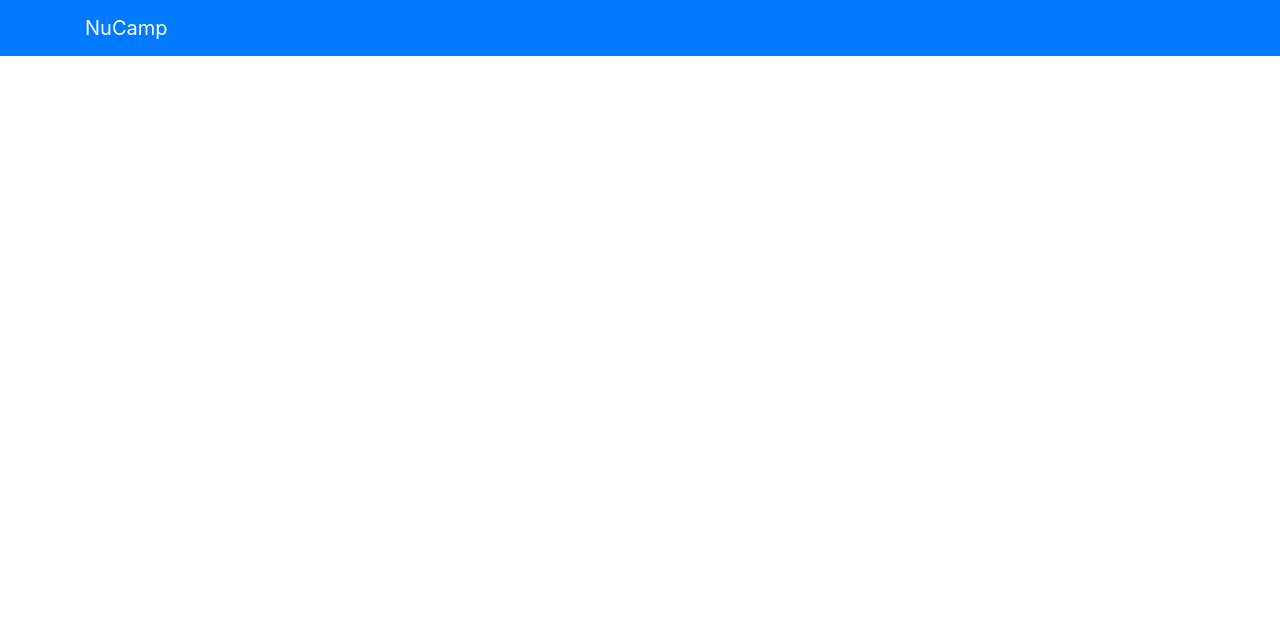
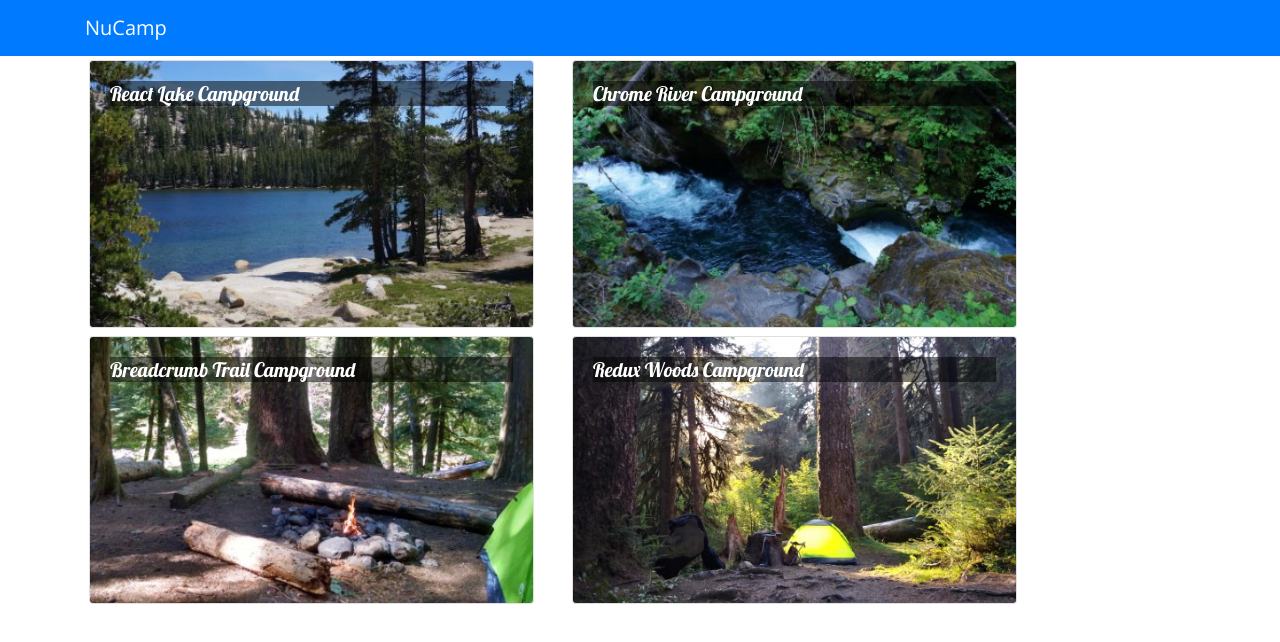
Before and after one commit to Irond76/ncreact, a React (Create React App) app: page / in a window 1280 px wide. Shown: the top 642 px of the page. Built offline with nearby package versions, Linux system fonts and the light colour scheme.

Commit message:
Components Part 2

```diff
--- a/package.json
+++ b/package.json
@@ -12,6 +12,8 @@
     "react-popper": "1.3.6",
     "react-scripts": "5.0.0",
     "reactstrap": "8.5.1",
+    "typeface-lobster": "^1.1.13",
+    "typeface-open-sans": "^1.1.13",
     "web-vitals": "^2.1.0"
   },
   "scripts": {
--- a/src/App.css
+++ b/src/App.css
@@ -1,38 +1,12 @@
-.App {
-  text-align: center;
+body {
+  font-family: "Open Sans", sans-serif;
 }
 
-.App-logo {
-  height: 40vmin;
-  pointer-events: none;
+.card-title {
+  font: 500 1.25rem "Lobster", cursive;
 }
 
-@media (prefers-reduced-motion: no-preference) {
-  .App-logo {
-    animation: App-logo-spin infinite 20s linear;
-  }
+.card-img-overlay .card-title {
+  color: white;
+  background-color: rgba(0, 0, 0, 0.5);
 }
-
-.App-header {
-  background-color: #282c34;
-  min-height: 100vh;
-  display: flex;
-  flex-direction: column;
-  align-items: center;
-  justify-content: center;
-  font-size: calc(10px + 2vmin);
-  color: white;
-}
-
-.App-link {
-  color: #61dafb;
-}
-
-@keyframes App-logo-spin {
-  from {
-    transform: rotate(0deg);
-  }
-  to {
-    transform: rotate(360deg);
-  }
-}
--- a/src/App.js
+++ b/src/App.js
@@ -1,8 +1,16 @@
 import React, { Component } from 'react';
 import { Navbar, NavbarBrand } from 'reactstrap';
+import Directory from './components/DirectoryComponent';
 import './App.css';
+import {CAMPSITES} from './shared/campsites'
 
 class App extends Component {
+    constructor(props) {
+        super(props);
+        this.state = {
+            campsites: CAMPSITES
+        };
+    }
     render() {
         return (
             <div className="App">
@@ -11,6 +19,7 @@ class App extends Component {
                     <NavbarBrand href="/">NuCamp</NavbarBrand>
                 </div>
                 </Navbar>
+                <Directory campsites={this.state.campsites} />
             </div>
         );
     }
--- /dev/null
+++ b/src/components/DirectoryComponent.js
@@ -0,0 +1,63 @@
+import React, { Component } from 'react';
+import {Card, CardImg, CardImgOverlay, CardText, CardBody, CardTitle } from 'reactstrap'
+
+class Directory extends Component {
+    constructor(props) {
+        super(props);
+        this.state = {
+            selectedCampsite: null
+        };
+
+    }
+
+    onCampsiteSelect(campsite) {
+        this.setState({selectedCampsite: campsite});
+    }
+
+    renderSelectedCampsite(campsite) {
+        if (campsite) {
+            return (
+                <Card>
+                    <CardImg top src={campsite.image} alt={campsite.name} />
+                    <CardBody>
+                        <CardTitle>{campsite.name}</CardTitle>
+                        <CardText>{campsite.description}</CardText>
+                    </CardBody>
+                </Card>
+            )
+        }
+        return <div />
+    }
+
+
+    render() {
+        const directory = this.props.campsites.map(campsite => {
+            return (
+                <div key={campsite.id} className="col-md-5 m-1">
+                    <Card onClick={() => this.onCampsiteSelect(campsite)}>
+                        <CardImg width="100%" src={campsite.image} alt={campsite.name} />
+                        <CardImgOverlay>
+                            <CardTitle>{campsite.name}</CardTitle>
+                        </CardImgOverlay>
+                    </Card>
+                </div>
+            );
+        });
+
+        return (
+            <div className='container'>
+                <div className='row'>
+                    {directory}
+                </div>
+                <div className="row">
+                    <div className="col-md-5 m-1">
+                        {this.renderSelectedCampsite(this.state.selectedCampsite)}
+                    </div>
+                </div>
+            </div>
+
+        );
+    }
+}
+
+export default Directory;
--- a/src/index.js
+++ b/src/index.js
@@ -1,9 +1,11 @@
 import React from 'react';
 import ReactDOM from 'react-dom';
 import './index.css';
-import App from './App';
 import reportWebVitals from './reportWebVitals';
 import 'bootstrap/dist/css/bootstrap.min.css';
+import 'typeface-lobster';
+import 'typeface-open-sans';
+import App from './App';
 ReactDOM.render(
   <React.StrictMode>
     <App />
--- /dev/null
+++ b/src/shared/campsites.js
@@ -0,0 +1,178 @@
+export const CAMPSITES = [
+    {
+        id: 0,
+        name: 'React Lake Campground',
+        image: 'assets/images/react-lake.jpg',
+        elevation: 1233,
+        description: "Nestled in the foothills of the Chrome Mountains, this campground on the shores of the pristine React Lake is a favorite for fly fishers.",
+        comments: [
+            {
+                id: 0,
+                rating: 5,
+                text: "What a magnificent view!",
+                author: "Tinus Lorvaldes",
+                date: "2018-10-25T16:30Z"
+            },
+            {
+                id: 1,
+                rating: 4,
+                text: "The campground was beautiful, but the bugs could bite sometimes.",
+                author: "Brennen Ech",
+                date: "2017-06-17T03:33Z"
+            },
+            {
+                id: 2,
+                rating: 5,
+                text: "I caught a world-record-breaking trout here on my last visit.",
+                author: "McKenzie Sebastian",
+                date: "2019-02-18T18:12Z"
+            },
+            {
+                id: 3,
+                rating: 5,
+                text: "A wonderful place to reconnect with nature.",
+                author: "Jordan Runn",
+                date: "2019-08-04T20:11Z"
+            },
+            {
+                id: 4,
+                rating: 4,
+                text: "The stars at night were magnificent!",
+                author: "Ann Dabramov",
+                date: "2018-07-23T19:44Z"
+            }
+        ]
+    },
+    {
+        id: 1,
+        name:'Chrome River Campground ',
+        image: 'assets/images/chrome-river.jpg',
+        elevation: 877,
+        description: "Spend a few sunny days and starry nights beneath a canopy of old-growth firs at this enchanting spot by the Chrome River.",
+        comments: [
+            {
+                id: 0,
+                rating: 5,
+                text: "What a magnificent view!",
+                author: "Tinus Lorvaldes",
+                date: "2018-10-25T16:30Z"
+            },
+            {
+                id: 1,
+                rating: 4,
+                text: "The campground was beautiful, but the bugs could bite sometimes.",
+                author: "Brennen Ech",
+                date: "2017-06-17T03:33Z"
+            },
+            {
+                id: 2,
+                rating: 5,
+                text: "I caught a world-record-breaking trout here on my last visit.",
+                author: "McKenzie Sebastian",
+                date: "2019-02-18T18:12Z"
+            },
+            {
+                id: 3,
+                rating: 5,
+                text: "A wonderful place to reconnect with nature.",
+                author: "Jordan Runn",
+                date: "2019-08-04T20:11Z"
+            },
+            {
+                id: 4,
+                rating: 4,
+                text: "The stars at night were magnificent!",
+                author: "Ann Dabramov",
+                date: "2018-07-23T19:44Z"
+            }
+        ]
+    },
+    {
+        id: 2,
+        name:'Breadcrumb Trail Campground',
+        image: 'assets/images/breadcrumb-trail.jpg',
+        elevation: 2901,
+        description: "Let NuCamp be your guide to this off-the-beaten-path, hike-in-only campground.",
+        comments: [
+            {
+                id: 0,
+                rating: 5,
+                text: "What a magnificent view!",
+                author: "Tinus Lorvaldes",
+                date: "2018-10-25T16:30Z"
+            },
+            {
+                id: 1,
+                rating: 4,
+                text: "The campground was beautiful, but the bugs could bite sometimes.",
+                author: "Brennen Ech",
+                date: "2017-06-17T03:33Z"
+            },
+            {
+                id: 2,
+                rating: 5,
+                text: "I caught a world-record-breaking trout here on my last visit.",
+                author: "McKenzie Sebastian",
+                date: "2019-02-18T18:12Z"
+            },
+            {
+                id: 3,
+                rating: 5,
+                text: "A wonderful place to reconnect with nature.",
+                author: "Jordan Runn",
+                date: "2019-08-04T20:11Z"
+            },
+            {
+                id: 4,
+                rating: 4,
+                text: "The stars at night were magnificent!",
+                author: "Ann Dabramov",
+                date: "2018-07-23T19:44Z"
+            }
+        ]
+    },
+    {
+        id: 3,
+        name:'Redux Woods Campground',
+        image: 'assets/images/redux-woods.jpg',
+        elevation: 42,
+        description: "You'll never want to leave this hidden gem, deep within the lush Redux Woods.",
+        comments: [
+            {
+                id: 0,
+                rating: 5,
+                text: "What a magnificent view!",
+                author: "Tinus Lorvaldes",
+                date: "2018-10-25T16:30Z"
+            },
+            {
+                id: 1,
+                rating: 4,
+                text: "The campground was beautiful, but the bugs could bite sometimes.",
+                author: "Brennen Ech",
+                date: "2017-06-17T03:33Z"
+            },
+            {
+                id: 2,
+                rating: 5,
+                text: "I caught a world-record-breaking trout here on my last visit.",
+                author: "McKenzie Sebastian",
+                date: "2019-02-18T18:12Z"
+            },
+            {
+                id: 3,
+                rating: 5,
+                text: "A wonderful place to reconnect with nature.",
+                author: "Jordan Runn",
+                date: "2019-08-04T20:11Z"
+            },
+            {
+                id: 4,
+                rating: 4,
+                text: "The stars at night were magnificent!",
+                author: "Ann Dabramov",
+                date: "2018-07-23T19:44Z"
+            }
+        ]
+    }
+];
```
Also changed, not shown: 1 other file (tests, documents, lock files or other folders).
